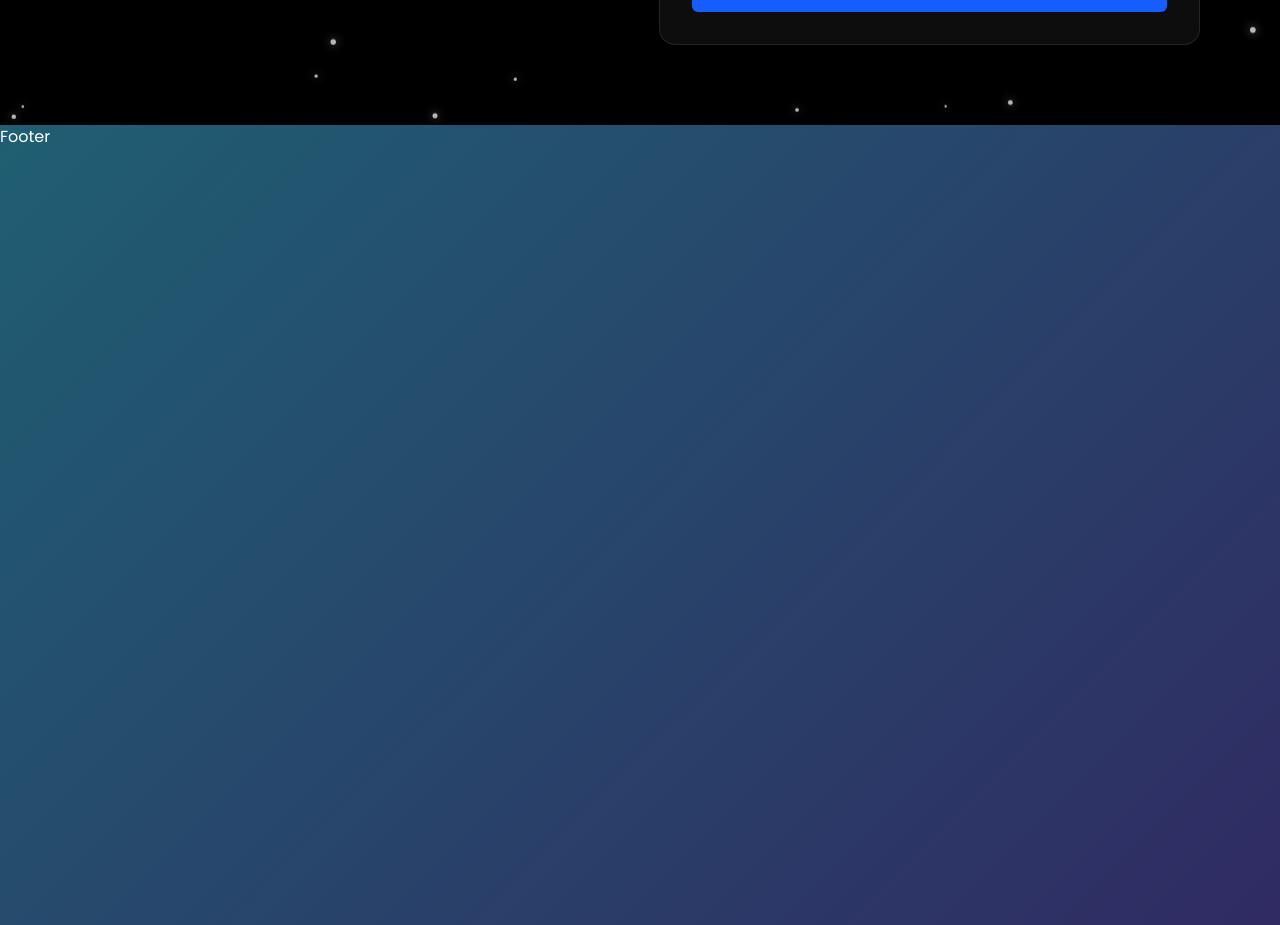
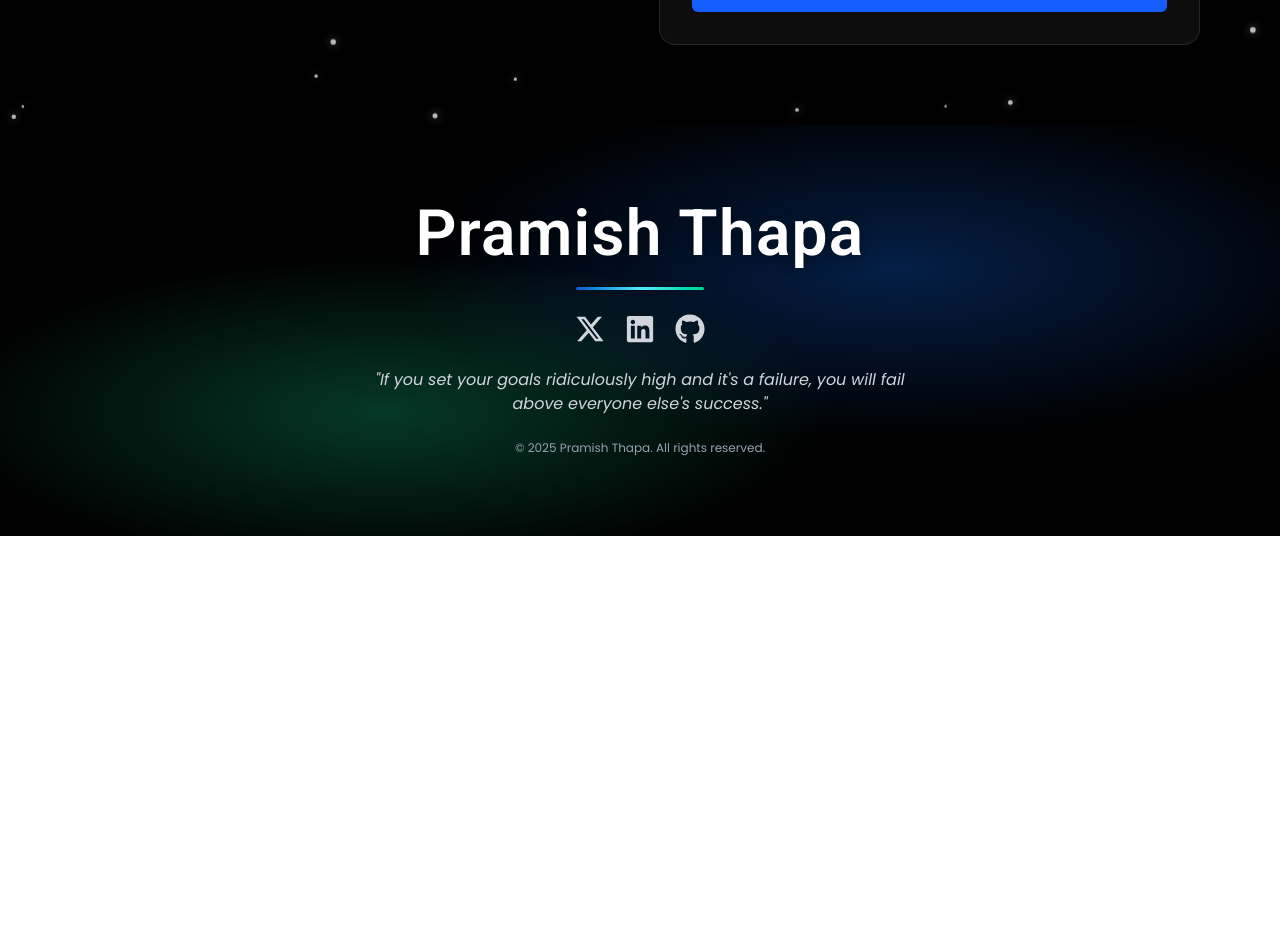
Before and after one commit to Pramish17/my-portfolio, a React (Vite) app in the folder Desktop/Portfolio/my-portfolio/: page / in a window 1280 px wide. Shown: the part 9700-10625 px from the top of the page. After the commit the page ends 10236 px from the top, so only its background shows below. Built offline with nearby package versions, Linux system fonts and the light colour scheme; no server answers.

Commit message:
Footer added and bug fixes

```diff
--- a/Desktop/Portfolio/my-portfolio/src/components/NavBar.jsx
+++ b/Desktop/Portfolio/my-portfolio/src/components/NavBar.jsx
@@ -56,7 +56,7 @@
 
     return(
         <>
-        <nav className={`fixed top-0 left-0 w-full flex items-center justify-between px-6 py-4 z-50 transition-transform duration-300 ${visible ? "translate-y-0": "translate-y-full"}`}>
+        <nav className={`fixed top-0 left-0 w-full flex items-center justify-between px-6 py-4 z-50 transition-transform duration-300 ${visible ? "translate-y-0": "-translate-y-full"}`}>
 <div className="flex items-center space-x-2">
     <img src={Logo} alt="logo" className="w-8 h-8" />
     <div className="text-2xl font-bold text-white hidden sm:block">
--- a/Desktop/Portfolio/my-portfolio/src/components/ParticleBackground.jsx
+++ b/Desktop/Portfolio/my-portfolio/src/components/ParticleBackground.jsx
@@ -9,7 +9,7 @@
    const ctx = canvas.getContext("2d");
    let particles = [];
    const particleCount = 50;
-   const colors = ["rgba(255,255,255,0.7"];
+   const colors = ["rgba(255,255,255,0.7)"];
 
    class Particle{
     constructor(){
@@ -36,10 +36,10 @@
     this.y += this.speedY;
 
     if(this.x <0) this.x = canvas.width;
-    if(this.x> canvas.width) this.x =0;
+    if(this.x > canvas.width) this.x = 0;
 
-    if(this.y <0) this.y = canvas.heigth;
-    if(this.y> canvas.heigth) this.y =0;
+    if(this.y <0) this.y = canvas.height;
+    if(this.y > canvas.height) this.y = 0;
 
     this.draw();
 }
@@ -64,7 +64,7 @@
 
 let animationId;
 function animate(){
-    ctx.clearRect(0,0,canvas.width, canvas.width);
+    ctx.clearRect(0,0,canvas.width, canvas.height);
     particles.forEach((p)=> p.update());
     animationId = requestAnimationFrame(animate);
 }
--- a/Desktop/Portfolio/my-portfolio/src/sections/Footer.jsx
+++ b/Desktop/Portfolio/my-portfolio/src/sections/Footer.jsx
@@ -1,11 +1,74 @@
-import React from 'react'
+import {FaGithub, FaLinkedin, FaXTwitter} from "react-icons/fa6"
+import { motion } from "framer-motion";
 
-const Footer = () => {
-  return (
-    <div className='w-full h-screen'>
-      Footer
-    </div>
+const socials = [
+    {Icon: FaXTwitter, label:"x", href: "https://x.com/pramishthapa17"},
+    {Icon: FaLinkedin, label:"LinkedIn", href: "https://www.linkedin.com/in/pramish-thapa-36b828156/"},
+    {Icon: FaGithub, label:"GitHub", href: "https://github.com/Pramish17"}
+]
+
+const glowVariants = {
+    initial : {scale:1, y:0, filter: "drop-shadow(0 0 0 rgba(0,0,0,0))"},
+    hover: {
+        scale: 1.2, y:-3,
+        filter: "drop-shadow(0 0 8px rgba(13,88,204,0.9)) drop-shadow(0 0 18px rgba(16,185,129,0.8))",
+        transition:{type:"spring", stiffness:300, damping:15}
+    },
+    tap: {scale:0.95, y:0, transition: {duration:0.08}}
+}
+
+
+export default function footer(){
+  return(
+    <footer className="relative overflow-hidden bg-black">
+      <div className="pointer-event-none absolute inset-0 bg-[radial-gradient(55%_60%_at_70%_35%,rgba(13,88,202,0.35),transparent_70%)]"/>
+      <div className="pointer-event-none absolute inset-0 bg-[radial-gradient(50%_55%_at_30%_70%,rgba(16,185,129,0.30),transparent_70%)]"/>
+
+<motion.div className="relative z-10 px-4 sm:px-8 lg:px-10 py-16 md:py-20 flex flex-col items-center text-center space-y-6"
+initial={{opacity:0, y:30}}
+whileInView={{opacity:1, y:0}}
+transition={{duration:0.8}}
+>
+
+  <h1 className="font-semibold leading-none text-white text-center select-none"
+  style={{
+    fontSize:"clamp(3rem, 5vw,14rem)",
+    letterSpacing:"0.02em",
+    lineHeight:0.9,
+    padding:"0 3vw",
+    whiteSpace:"nowrap",
+    textShadow:"0 2px 18px rgba(0,0,0,0.45)"
+  }}
+  >
+
+    Pramish Thapa
+  </h1>
+  <div className="h-[3px] w-24 md:w-32 rounded-full bg-gradient-to-r from-[#0d58cc] via-cyan-300 to-emerald-400"/>
+
+<div className="flex gap-5 text-2xl md:text-3xl">
+{socials.map(({Icon, label, href})=>(
+  <motion.a href={href}
+  key={label}
+  aria-label={label}
+  target="_blank"
+  rel="noopener noreferrer"
+  variants={glowVariants}
+  initial="initial"
+  whileHover="hover"
+  whileTap="tap"
+  className="text-gray-300 transition-colors duration-200 inline-flex items-center justify-center"
+  >
+    <Icon/>
+  </motion.a>
+))}
+</div>
+<p className="text-gray-300 italic max-w-xl">
+  "If you set your goals ridiculously high and it's a failure, you will fail above everyone else's success."
+  </p>
+  <p className="text-xs text-gray-400">
+    &copy; {new Date().getFullYear()} Pramish Thapa. All rights reserved.
+  </p>
+</motion.div>
+    </footer>
   )
 }
-
-export default Footer
```
